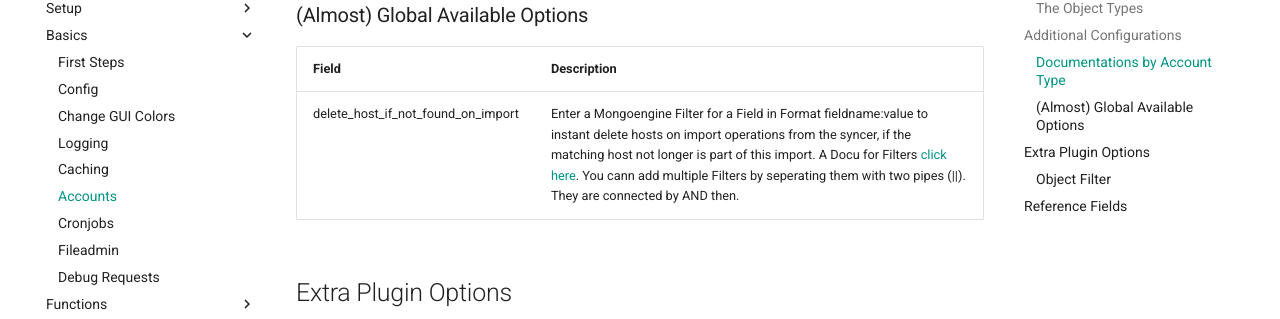
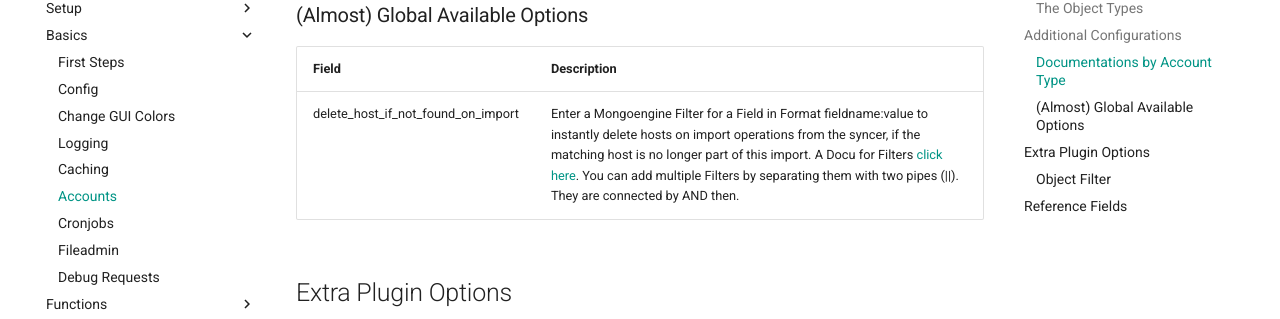
Before and after one commit to kuhn-ruess/cmdbsyncer-docs, an MkDocs documentation site: the page built from docs/basics/accounts.md, in a window 1280 px wide and 900 px high, scrolled down 2034 px. Shown: the part 154-473 px from the top of the window. Built offline with MkDocs 1.6.1 and Material for MkDocs 9.7.7, drawn with Linux system fonts in a browser that asks for light colours; some of the changed text lies outside the part shown.

Commit message:
Fixed Typo

```diff
--- a/docs/basics/accounts.md
+++ b/docs/basics/accounts.md
@@ -44,7 +44,7 @@
 
 | Field                              | Description                                                                                                                                                                                                                                                               |
 | :--------------------------------- | :------------------------------------------------------------------------------------------------------------------------------------------------------------------------------------------------------------------------------------------------------------------------ |
-| delete_host_if_not_found_on_import | Enter a  Mongoengine Filter for a Field in Format fieldname:value to instant delete hosts on import operations from the syncer, if the matching host not longer is part of this import. A Docu for Filters [click here](https://docs.mongoengine.org/guide/querying.html). You cann add multiple Filters by seperating them with two pipes (\|\|). They are connected by AND then. |
+| delete_host_if_not_found_on_import | Enter a  Mongoengine Filter for a Field in Format fieldname:value to instantly delete hosts on import operations from the syncer, if the matching host is no longer part of this import. A Docu for Filters [click here](https://docs.mongoengine.org/guide/querying.html). You can add multiple Filters by separating them with two pipes (\|\|). They are connected by AND then. |
 
 ## Extra Plugin Options
 In this section you can set plugin-based account options. That means even when you use the same account for different actions, you can still used action specific parts which you can configure here.
```
Also changed, not shown: other parts of docs/basics/accounts.md (+1 -1 lines).
